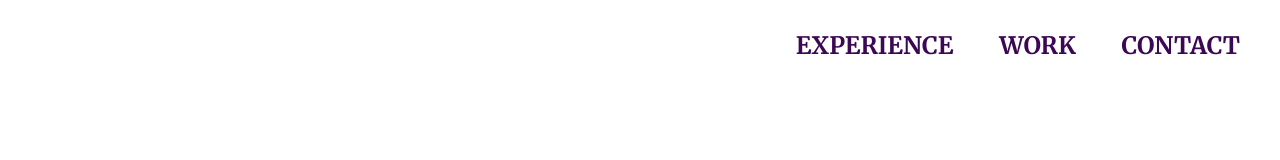
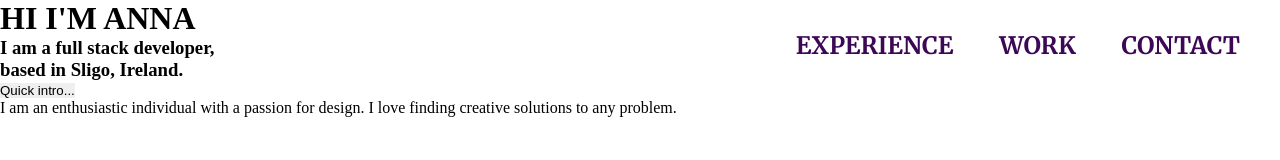
Before and after one commit to annuc1s/Professional-Resume, a plain HTML site: page index.html in a window 1280 px wide. Drawn offline with Linux system fonts and the light colour scheme.

Commit message:
Hero Content & toggle introduction function

```diff
--- a/index.html
+++ b/index.html
@@ -13,7 +13,7 @@
 <body>
 	<header>
 		<div id="nav-bar" class="top-bar">
-			<a href="javascript:void(0);" class="icon" onclick="myFunction()">
+			<a href="javascript:void(0);" class="icon" onclick="navigation()">
 				<i class="fa fa-bars"></i>
 			</a>
 			<a href="">EXPERIENCE</a>
@@ -22,9 +22,20 @@
 		</div>
 	</header>
 
+    <div>
+        <div><h1>HI I'M ANNA</h1></div>
+        <h3>I am a full stack developer,<br>based in Sligo, Ireland.</h3>
+        <button onclick="introduction()">Quick intro...</button>
+        <div id="intro">
+            <p>I am an enthusiastic individual with a passion for design. I love finding
+            creative solutions to any problem.</p>
+        </div>
+
+    </div>
+
     <!--Responsive Nav Bar Script-->
 	<script>
-		function myFunction() {
+		function navigation() {
             var x = document.getElementById("nav-bar");
                 if (x.className === "top-bar") {
                     x.className += " responsive";
@@ -33,6 +44,18 @@
                 }
             }
 	</script>
+
+    <!--Intro button toggle -->
+   <script>
+        function introduction() {
+            var x = document.getElementById("intro");
+                if (x.style.display === "block") {
+                    x.style.display = "none";
+                } else {
+                    x.style.display = "block";
+                }
+            }
+    </script>
 </body>
 
 </html>
```
